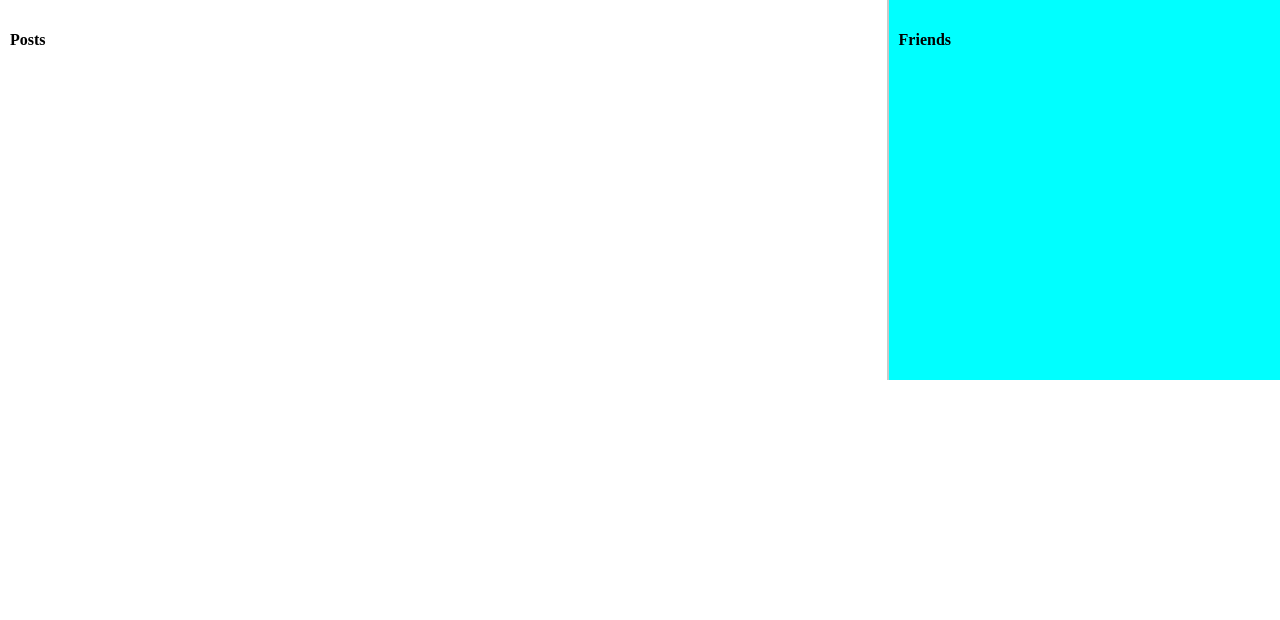
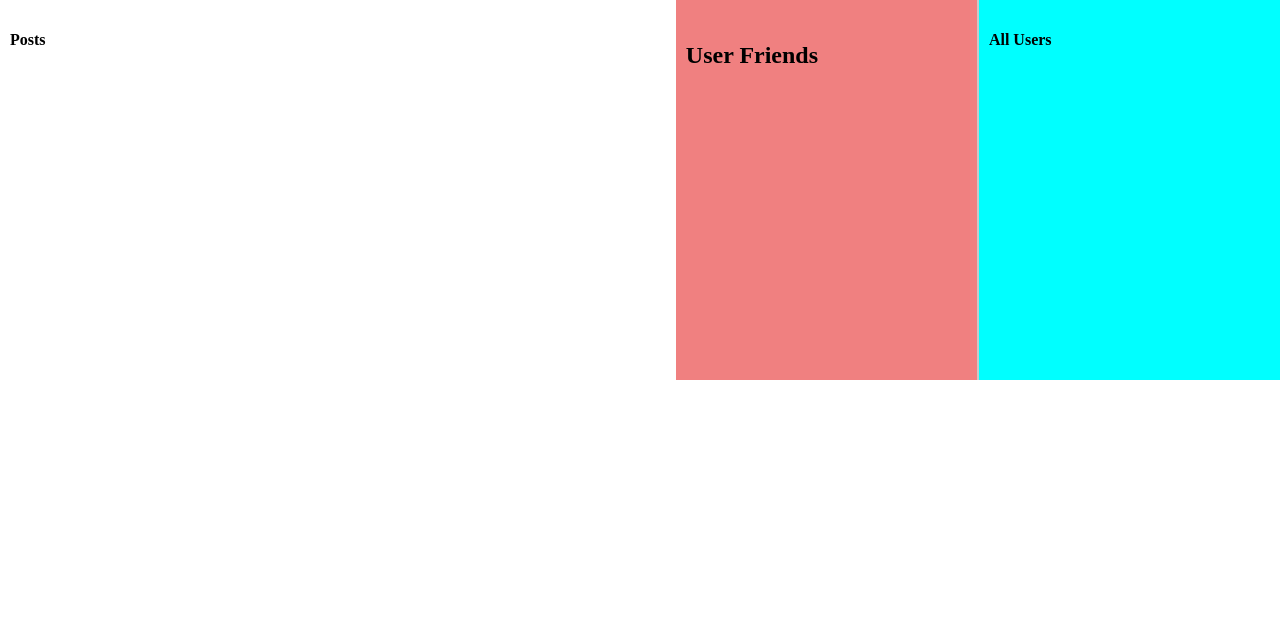
Before and after one commit to Pulkit-debug/Web-D-Project, a Node server app: page / in a window 1280 px wide. Shown: the part 81-701 px from the top of the page. Run offline with Node 20, Linux system fonts and the light colour scheme; data that the repository does not hold is empty; style sheets or scripts are compiled from the project's sources; some libraries are stand-ins or nearby versions.

Commit message:
completed user friends (m:m friendship concept)

```diff
--- a/assets/css/home.css
+++ b/assets/css/home.css
@@ -6,6 +6,13 @@
   #home-container #user-friends {
     width: 30%;
     height: 45vh;
+    background-color: lightcoral;
+    padding: 10px; }
+    #home-container #user-friends h4 {
+      font-size: 1.5rem; }
+  #home-container #all-users {
+    width: 30%;
+    height: 45vh;
     padding: 10px;
     border-left: 2px solid #cac9c9;
     background-color: cyan; }
--- a/assets/js/home_post_comments.js
+++ b/assets/js/home_post_comments.js
@@ -36,6 +36,7 @@ class PostComments {
           $(`#post-comments-${postId}`).prepend(newComment);
           pSelf.deleteComment($(" .delete-comment-button", newComment));
 
+          new ToggleLike($(" .toggle-like-button", newComment));
           new Noty({
             theme: "relax",
             text: "Comment published!",
--- a/assets/js/home_posts.js
+++ b/assets/js/home_posts.js
@@ -17,6 +17,8 @@
 
           // call the create comment class
           new PostComments(data.data.post._id);
+
+          new ToggleLike($(" .toggle-like-button", newPost));
 
           new Noty({
             theme: "relax",
--- a/assets/scss/home.scss
+++ b/assets/scss/home.scss
@@ -7,6 +7,15 @@
   #user-friends {
     width: 30%;
     height: 45vh;
+    background-color: lightcoral;
+    padding: 10px;
+    h4 {
+      font-size: 1.5rem;
+    }
+  }
+  #all-users {
+    width: 30%;
+    height: 45vh;
     padding: 10px;
     border-left: 2px solid rgb(202, 201, 201);
     background-color: cyan;
--- a/controllers/home_controller.js
+++ b/controllers/home_controller.js
@@ -1,5 +1,6 @@
 const Post = require("../models/posts");
 const User = require("../models/user");
+const Friendship = require("../models/friendship");
 
 // console.log(req.cookies);
 // res.cookie("cook", 234);
@@ -25,11 +26,25 @@ module.exports.home = async function (req, res) {
       .populate("likes"); // populating likes for the post
 
     let users = await User.find({});
+    let friends = await Friendship.find({})
+      .populate({
+        path: "from_user",
+        populate: {
+          path: "user",
+        },
+      })
+      .populate({
+        path: "to_user",
+        populate: {
+          path: "user",
+        },
+      });
 
     return res.render("home", {
       title: "HomePage | Home",
       posts: posts,
       all_users: users,
+      friends: friends,
     });
   } catch (err) {
     console.log("Error", err);
--- a/models/like.js
+++ b/models/like.js
@@ -6,9 +6,10 @@ const likeSchema = new mongoose.Schema(
       type: mongoose.Schema.Types.ObjectId,
     },
     // this defines the object id of the liked object
+    // using dymanic references
     likeable: {
       type: mongoose.Schema.Types.ObjectId,
-      require: true,
+      required: true,
       refPath: "onModel",
     },
     // this field is used for defining the type of the liked object since this is a dynamic reference
--- a/routes/index.js
+++ b/routes/index.js
@@ -12,6 +12,7 @@ router.use("/posts", require("./posts"));
 router.use("/comments", require("./comments"));
 router.use("/api", require("./api"));
 router.use("/likes", require("./likes"));
+router.use("/friends", require("./friends"));
 // to create any more routes
 // router.get("/routerName", require("./routerpath"));
 
--- a/views/home.ejs
+++ b/views/home.ejs
@@ -25,7 +25,18 @@
   </section>
 
   <section id="user-friends">
-    <h4>Friends</h4>
+    <h4>User Friends</h4>
+    <% for(friend of friends) { %>
+    <p>
+      <a href="/users/profile/<%= friend.to_user._id %>"
+        ><%= friend.to_user.name %></a
+      >
+    </p>
+    <% } %>
+  </section>
+
+  <section id="all-users">
+    <h4>All Users</h4>
     <% for(u of all_users){%>
     <p>
       <a href="/users/profile/<%= u.id %>"><%= u.name %></a>
--- a/views/user_profile.ejs
+++ b/views/user_profile.ejs
@@ -34,4 +34,10 @@
 <p><%= profile_user.name %></p>
 <p><%= profile_user.email %></p>
 
+<a href="/friends/add/<%= profile_user._id %>" id="add-friend-button"
+  >Add Friend</a
+>
+
 <% } %>
+
+<script src="/js/user_friends.js"></script>
```
Also changed, not shown: assets/js/user_friends.js (added, +34 -0 lines), controllers/friends_controller.js (added, +74 -0 lines), models/friendship.js (+4 -9 lines), routes/friends.js (added, +9 -0 lines).
